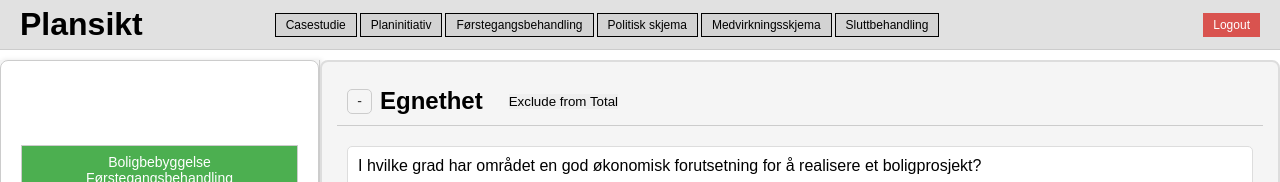
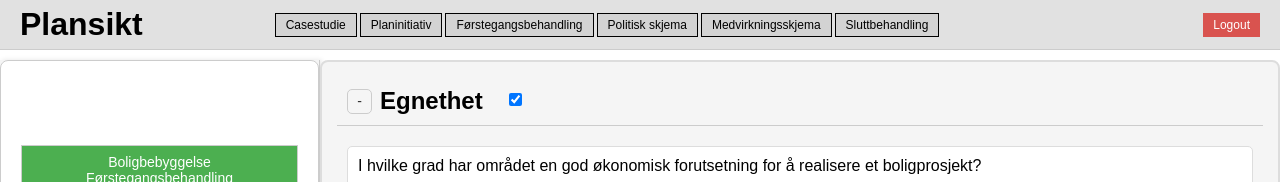
Before and after one commit to Jakob2205/byplanleggingsprosjekt-clean, a React (Vite) app: page / in a window 1280 px wide. Shown: the top 182 px of the page. Built offline with nearby package versions, Linux system fonts and the light colour scheme.

Commit message:
Lagt til en checkbox for å inkludere scores

```diff
--- a/src/components/MainContent.jsx
+++ b/src/components/MainContent.jsx
@@ -5,6 +5,7 @@ import * as defaultData from "../scripts/questionData.js";
 import * as boligBebyggelsePlanInData from "../scripts/boligBebyggelsePlanIn.js";
 import * as råstoffUtvinningData from "../scripts/råstoffUtvinning.js";
 import * as råStoffPlanInData from "../scripts/råStoffPlanIn.js";
+
 
 console.log("MainContent.jsx file is loaded in the bundle");
 
@@ -63,13 +64,24 @@ const MainContent = ({ updateTotalScore, selectedForm }) => {
       }
     });
     if (answeredCount === 0) {
-      console.log("getThemeScore:", { themeId, totalScore, answeredCount, computedScore: null });
+      console.log("getThemeScore:", {
+        themeId,
+        totalScore,
+        answeredCount,
+        computedScore: null,
+      });
       return null;
     }
     const threshold = themeQuestions.length < 3 ? themeQuestions.length : 3;
     const computedScore =
       answeredCount >= threshold ? (totalScore / answeredCount).toFixed(2) : null;
-    console.log("getThemeScore:", { themeId, totalScore, answeredCount, threshold, computedScore });
+    console.log("getThemeScore:", {
+      themeId,
+      totalScore,
+      answeredCount,
+      threshold,
+      computedScore,
+    });
     return computedScore;
   };
 
@@ -133,24 +145,33 @@ const MainContent = ({ updateTotalScore, selectedForm }) => {
     <main>
       {themes.map((theme) => {
         const themeScore = getThemeScore(theme.id);
+        const isIncluded = includeInTotal[theme.id];
+
         console.log("Rendering theme row:", theme.id, { themeScore });
+
         return (
           <div key={theme.id} className="tema">
             <div className="tema-header">
-              <button className="collapse-button" onClick={() => toggleCollapse(theme.id)}>
+              <button
+                className="collapse-button"
+                onClick={() => toggleCollapse(theme.id)}
+              >
                 {collapsedThemes[theme.id] ? "+" : "-"}
               </button>
               <h2>{theme.title}</h2>
               <div className="temascore-display">
                 {themeScore !== null && <span>Score: {themeScore}</span>}
               </div>
-              <button
-                className="include-toggle"
-                onClick={() => toggleInclude(theme.id)}
-                style={{ marginLeft: "10px" }}
-              >
-                {includeInTotal[theme.id] ? "Exclude from Total" : "Include in Total"}
-              </button>
+
+              {/* Toggle Switch for including/excluding theme from total */}
+              <label className="toggle-switch" style={{ marginLeft: "10px" }}>
+                <input
+                  type="checkbox"
+                  checked={isIncluded}
+                  onChange={() => toggleInclude(theme.id)}
+                />
+                <span className="slider" />
+              </label>
             </div>
             <div
               className="content-section"
--- a/src/scripts/råstoffUtvinning.js
+++ b/src/scripts/råstoffUtvinning.js
@@ -5,14 +5,13 @@
 // -------------------------------
 export const themes = [
     { id: "r_tema1", title: "Egnethet" },
-    { id: "r_tema2", title: "Infrastruktur og samferdsel" },
-    { id: "r_tema3", title: "Utforming og inngrep" },
-    { id: "r_tema4", title: "Lekeplasser, natur- og grøntområder" },
-    { id: "r_tema5", title: "Barn og unges interesser" },
-    { id: "r_tema6", title: "Universell utforming og tilgjengelighet" },
-    { id: "r_tema7", title: "Vann og avløp" },
-    { id: "r_tema8", title: "Rekkefølgekrav" },
-    { id: "r_tema9", title: "Kvalitet på plan og kunnskapsgrunnlag" },
+    { id: "r_tema2", title: "Utforming og inngrep" },
+    { id: "r_tema3", title: "Natur og miljø" },
+    { id: "r_tema4", title: "Påvirkning av omkrigliggende områder" },
+    { id: "r_tema5", title: "Samferdsel og logistikk" },
+    { id: "r_tema6", title: "Tilbakeføring og sonedeling" },
+    { id: "r_tema7", title: "Rekkefølgekrav" },
+    { id: "r_tema8", title: "Kvalitet på plan og kunnskapsgrunnlag" },
   ];
 
   // -------------------------------
```
